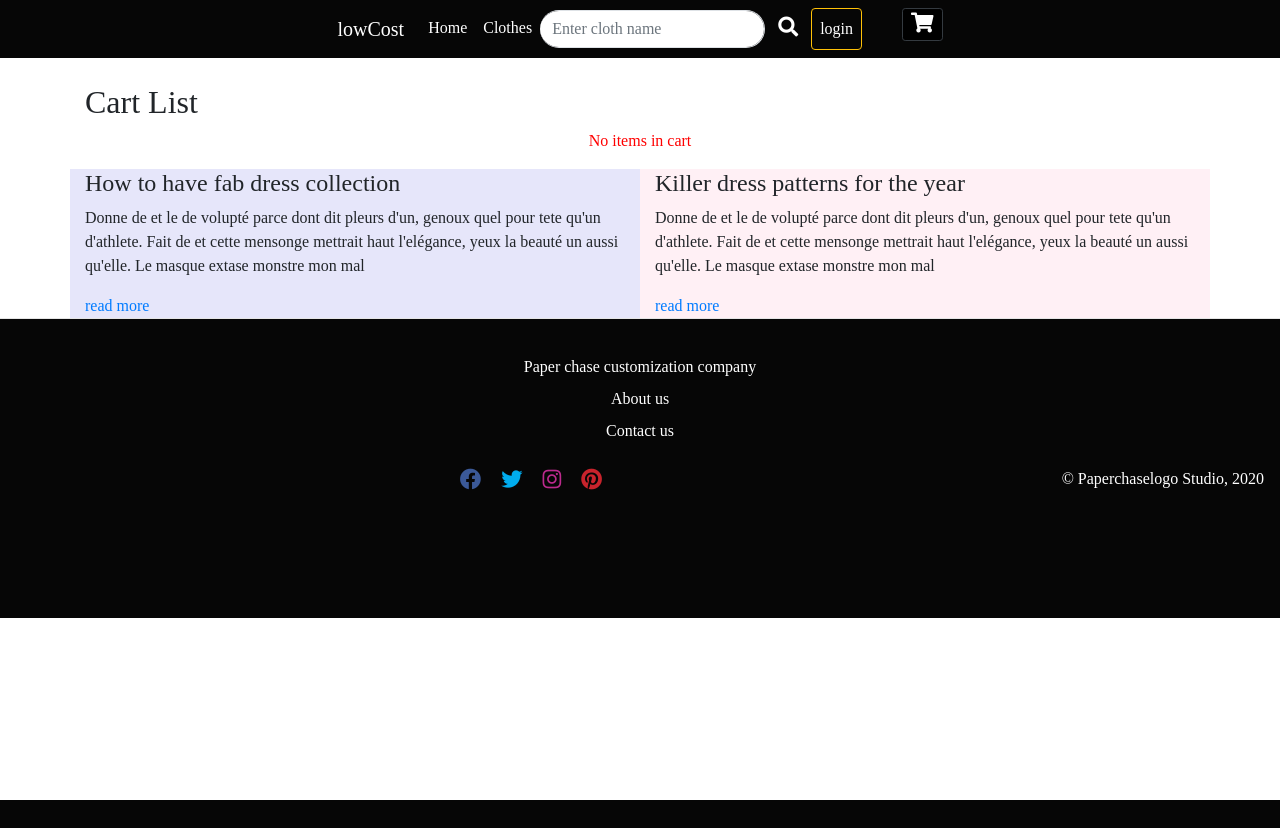
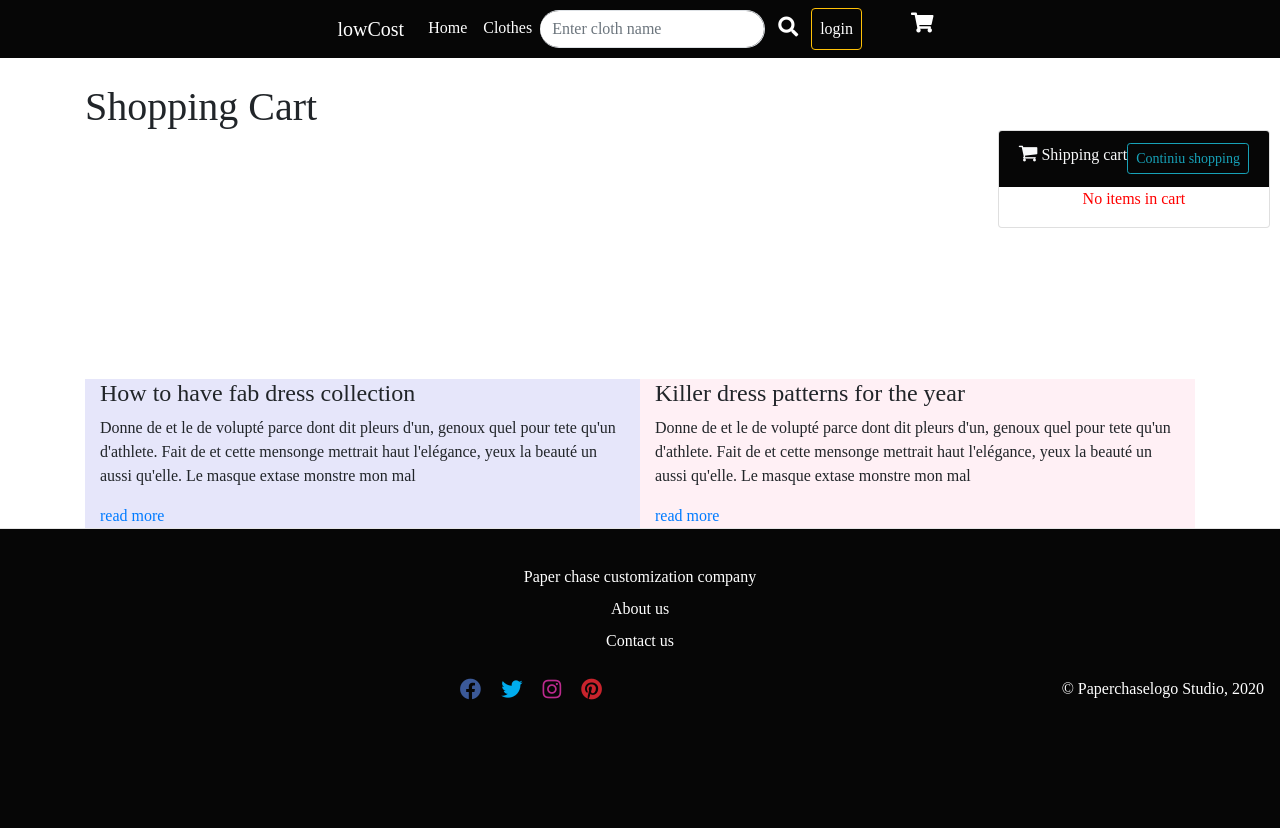
Before and after one commit to spaceofmiah/ecommerce, a Django app: page /cart/ in a window 1280 px wide. Before the commit the page ends 800 px from the top, so only its background shows below. Run offline with Django 3.2, Linux system fonts and the light colour scheme; some libraries are stand-ins or nearby versions.

Commit message:
shopping cart design interface

```diff
--- a/cart/templates/cart/cart_list.html
+++ b/cart/templates/cart/cart_list.html
@@ -2,46 +2,83 @@
 {% load static %}
 {% block title %} lowCost - {% endblock title %}
 {% block content %}
-        <h2>Cart List</h2>
-        <div class="cloth-list">
+<h1>Shopping Cart</h1>
+<br><br><br><br>
+<div class="container">
+  <div class="card shopping-cart">
+          <div class="card-header bg-dark text-light">
+               <i class="fa fa-shopping-cart" aria-hidden="true"></i>
+               Shipping cart
+               <a href="{% url 'clothing:cloth_list' %}" class="btn btn-outline-info btn-sm pull-right">Continiu shopping</a>
+               <div class="clearfix"></div>
+          </div>
           {% if cart %}
           <div class="row">
           {% for item in cart %}
-
-                    <div class="col-sm-6 col-lg-3 my-1">
-                        <div class="card py-1">
-                            <img src="{{ item.get_underlying_image }}" alt="{{ cloth.name }}" style="height: 250px;">
           <div class="card-body">
-                                <div class="d-flex">
-                                    <h4>{{ item }}</h4>
+              <div class="row">
+                  <div class="col-12 col-sm-12 col-md-2 text-center">
+                          <img src="{{ item.get_underlying_image }}" src="http://placehold.it/160x120" alt="{{ cloth.name }}" width="160" height="120">
+                  </div>
+                  <div class="col-12 text-sm-center col-sm-12 text-md-left col-md-6">
+                      <h4 class="product-name"><strong>{{ item }}</strong></h4>
+                      <h4>
+                          <small>Cotton</small>
+                      </h4>
+                  </div>
+                  <div class="col-12 col-sm-12 text-sm-center col-md-4 text-md-right row">
+                      <div class="col-3 col-sm-3 col-md-6 text-md-right" style="padding-top: 5px">
+                          <h6><strong>£ {{ item.product.price }} <span class="text-muted">x</span></strong></h6>
                           <p class="ml-4 mt-1 text-sm">{{ item.date_added|date:'Y m d' }}</p>
                       </div>
-                                <p>price : <span class="font-weight-bold"> £ {{ item.product.price }} </span></p>
-                                <div class="mb-2">
+                      <div class="col-4 col-sm-4 col-md-4">
                           <p>quantity</p>
                           <form action="{% url 'cart:increment_quantity' %}" method="POST">{% csrf_token %}
                               <input type="hidden" value="{{ item.id }}" name="item_id" id="id_item_id">
-                                        <input type="number" style="width: 30%;" class="form-control" name="quantity" id="id_quantity" value="{{ item.quantity }}">
-                                        <input type="submit" value="update quantity" class="my-1 btn text-sm btn-sm btn-primary"/>
+                              <input type="number" style="width: 70%;" class="form-control" name="quantity"
+                                  id="id_quantity" value="{{ item.quantity }}">
+                              <input type="submit" value="update quantity"
+                                  class="my-1 btn text-sm btn-sm btn-primary" />
                           </form>
                       </div>
-                                <a href='{% url "cart:remove_from_cart" item.id %}' class="text-danger btn btn-block btn-outline-danger"> remove </a>
+                      <div class="col-2 col-sm-2 col-md-2 text-right">
+                          <a href='{% url "cart:remove_from_cart" item.id %}'>
+                              <button type="button" class="btn btn-outline-danger btn-xs">
+                                  <i class="fa fa-trash" aria-hidden="true"></i>
+                              </button>
+                          </a>
                       </div>
                   </div>
-                    </div>
-
+                  <hr>
                   {% endfor %}
-                </div>
+                      <div>
                           {% else %}
                           <p style="color: red; text-align: center; font-size: 16px; font-weight: 500">
                               No items in cart
                           </p>
                           {% endif %}
                       </div>
-
                       {% if cart %}
-        <div class="my-4">
-            <a href="{% url 'cart:complete_checkout' %}" class="btn btn-lg btn-success">Checkout</a>
+                      <div class="pull-right" style="margin: 10px">
+                          <a href="{% url 'cart:complete_checkout' %}" class="btn btn-success pull-right">Checkout</a>
+                          <div class="pull-right" style="margin: 5px">
+                      Total price: {{ item.total_price }}<b>50.00€</b>
                   </div>
                   {% endif %}
+
+                  <br><br><br><br><br><br>
                   {% endblock content %}
+              </div>
+          </div>
+      </div>
+
+      {% block script %}
+    <script type="text/javascript">
+        let totalPrices = document.querySelectorAll('span.total-price');
+        let total = 0
+        totalPrices.forEach(element => {
+            total += parseInt(element.innerText);
+        });
+        document.getElementById('total-amount').innerText = "Total Cost  is " + total;
+    </script>
+{% endblock script %}
--- a/clothing/static/clothing/styles.css
+++ b/clothing/static/clothing/styles.css
@@ -168,3 +168,71 @@ body{
   width: 1000;
   height: 500;
 }
+
+
+.quantity {
+  float: left;
+  margin-right: 15px;
+  background-color: #eee;
+  position: relative;
+  width: 80px;
+  overflow: hidden
+}
+
+.quantity input {
+  margin: 0;
+  text-align: center;
+  width: 15px;
+  height: 15px;
+  padding: 0;
+  float: right;
+  color: #000;
+  font-size: 20px;
+  border: 0;
+  outline: 0;
+  background-color: #F6F6F6
+}
+
+.quantity input.qty {
+  position: relative;
+  border: 0;
+  width: 100%;
+  height: 40px;
+  padding: 10px 25px 10px 10px;
+  text-align: center;
+  font-weight: 400;
+  font-size: 15px;
+  border-radius: 0;
+  background-clip: padding-box
+}
+
+.quantity .minus, .quantity .plus {
+  line-height: 0;
+  background-clip: padding-box;
+  -webkit-border-radius: 0;
+  -moz-border-radius: 0;
+  border-radius: 0;
+  -webkit-background-size: 6px 30px;
+  -moz-background-size: 6px 30px;
+  color: #bbb;
+  font-size: 20px;
+  position: absolute;
+  height: 50%;
+  border: 0;
+  right: 0;
+  padding: 0;
+  width: 25px;
+  z-index: 3
+}
+
+.quantity .minus:hover, .quantity .plus:hover {
+  background-color: #dad8da
+}
+
+.quantity .minus {
+  bottom: 0
+}
+.shopping-cart {
+  margin-top: 40px;
+  text-align: left;
+}
--- a/clothing/templates/clothing/base.html
+++ b/clothing/templates/clothing/base.html
@@ -70,8 +70,8 @@
                 </li>
                 {% endif %}
                 <ul class="navbar-right">
-                    <a href="{% url 'cart:cart_list' %}" class="btn btn-dark btn-sm">
-                        <i class="fas fa-shopping-cart" id="cart"></i>
+                    <a href="{% url 'cart:cart_list' %}" class="btn btn-black btn-sm">
+                        <i class="fas fa-shopping-cart" id="cart" style="color:white"></i>
                         <span class="badge badge-light">{{ request.session.cart_item_count }}</span>
                     </a>
                 </ul>
```
Also changed, not shown: clothing/static/clothing/script.js (line endings or trailing spaces). Lines whose indentation alone changed are shown as unchanged.
